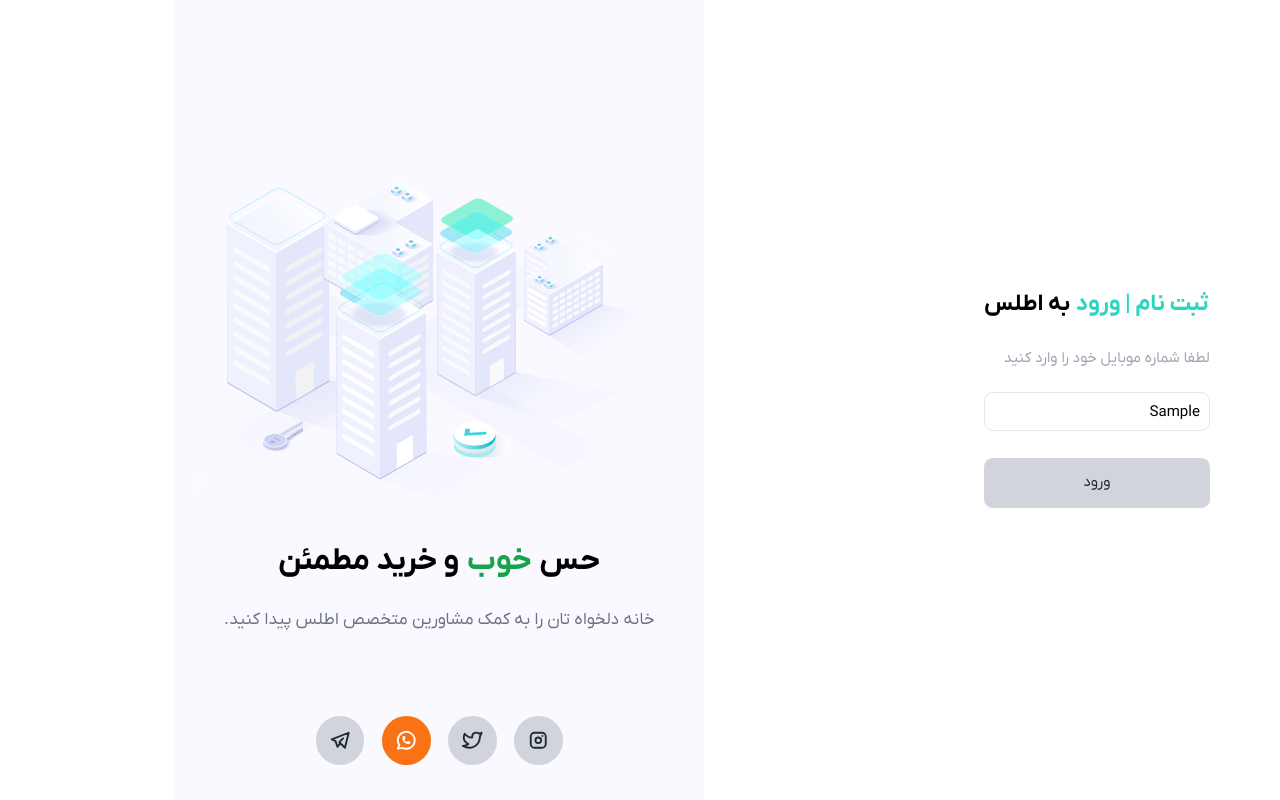
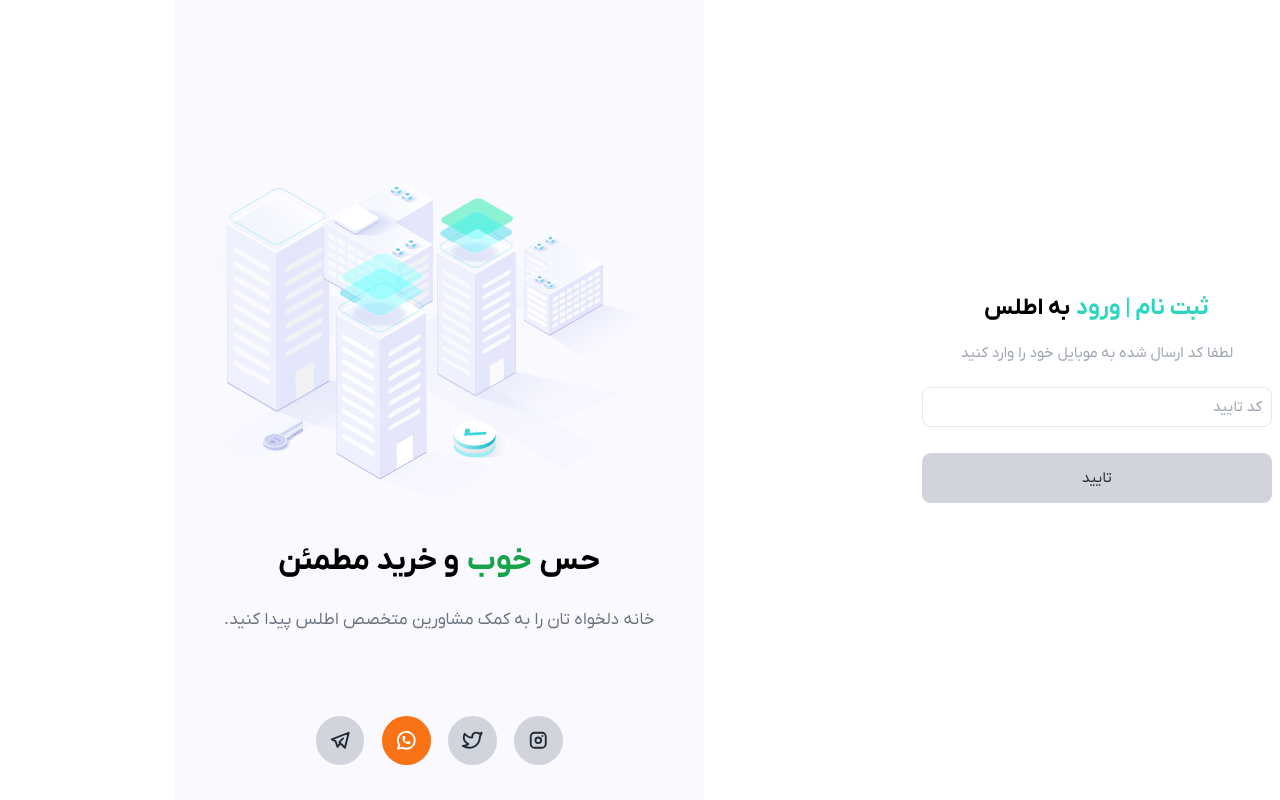
Before and after one commit to amirmahdizare/atlas, a Next.js app: page /login in a window 1280 px wide. Both pictures are taken after typing "Sample" into the empty fields and a click on the button "ورود". Built offline with nearby package versions, Linux system fonts and the light colour scheme.

Commit message:
Add Verify

```diff
--- a/app/(general)/login/components/DataForm/DataForm.tsx
+++ b/app/(general)/login/components/DataForm/DataForm.tsx
@@ -1,17 +1,23 @@
+'use client'
 import React from 'react'
 import { EnterPhone } from './components/EnterPhone'
+import { useLoginPage } from '../hooks'
+import { VerifyCode } from './components/VerifyCode'
 
 export const DataForm = () => {
+
+    const step = useLoginPage(s=>s.step)
+
     return (
-        <div className='flex flex-col gap-4'>
-            <span className='text-h3-bolder'>
+        <div className='flex flex-col gap-3 lg:min-w-[350px] text-center'>
+            <span className='text-h3-bolder '>
                 &nbsp;
                 <span className='text-teal-400 '>ثبت نام | ورود</span>
                 &nbsp;
                 به اطلس
             </span>
 
-            <EnterPhone />
+            {step=='enter' ? <EnterPhone /> : <VerifyCode />}
 
 
         </div>
--- a/app/(general)/login/components/DataForm/components/EnterPhone.tsx
+++ b/app/(general)/login/components/DataForm/components/EnterPhone.tsx
@@ -1,19 +1,24 @@
 'use client'
 import React from 'react'
 import { useForm } from 'react-hook-form'
+import { useLoginPage } from '../../hooks'
 
 export const EnterPhone = () => {
+
+    const { dispatch } = useLoginPage()
+
     const { register, handleSubmit } = useForm<{ phoneNumber: string }>()
 
     const handleEnter = (data: { phoneNumber: string }) => {
         console.log(data.phoneNumber)
+        dispatch({ step: 'verify' })
     }
 
     return (
         <form className='flex flex-col gap-3' onSubmit={handleSubmit(handleEnter)}>
             <span className='text-h5-normal text-gray-400'>لطفا شماره موبایل خود را وارد کنید</span>
 
-            <input className='border p-1 rounded outline-none text-body-2-normal' {...register('phoneNumber', { required: true })} placeholder='لطفا شماره موبایل خود را وارد کنید' />
+            <input className='border p-1 rounded outline-none text-body-2-normal' {...register('phoneNumber', { required: true })} placeholder='شماره تلفن' />
 
             <button className='bg-gray-300 p-2 text-gray-800 rounded'>ورود</button>
 
--- /dev/null
+++ b/app/(general)/login/components/DataForm/components/VerifyCode.tsx
@@ -0,0 +1,21 @@
+import React from 'react'
+import { useForm } from 'react-hook-form'
+
+export const VerifyCode = () => {
+    const { register, handleSubmit } = useForm<{ verifyCode: string }>()
+
+    const handleEnter = (data: { verifyCode: string }) => {
+        console.log(data.verifyCode)
+    }
+
+    return (
+        <form className='flex flex-col gap-3' onSubmit={handleSubmit(handleEnter)}>
+            <span className='text-h5-normal text-gray-400'>لطفا کد ارسال شده به موبایل خود را وارد کنید</span>
+
+            <input className='border p-1 rounded outline-none text-body-2-normal' {...register('verifyCode', { required: true })} placeholder='کد تایید' />
+
+            <button className='bg-gray-300 p-2 text-gray-800 rounded'>تایید</button>
+
+        </form>
+    )
+}
--- /dev/null
+++ b/app/(general)/login/components/hooks/index.ts
@@ -0,0 +1,14 @@
+import { create } from 'zustand'
+
+interface DataType {
+    step: 'enter' | 'verify',
+}
+
+interface StoreType extends DataType {
+    dispatch: (data: Partial<DataType>) => void
+}
+
+export const useLoginPage = create<StoreType>((set) => ({
+    step: 'enter',
+    dispatch: (data) => set((state) => ({ ...state, ...data }))
+}))
```
